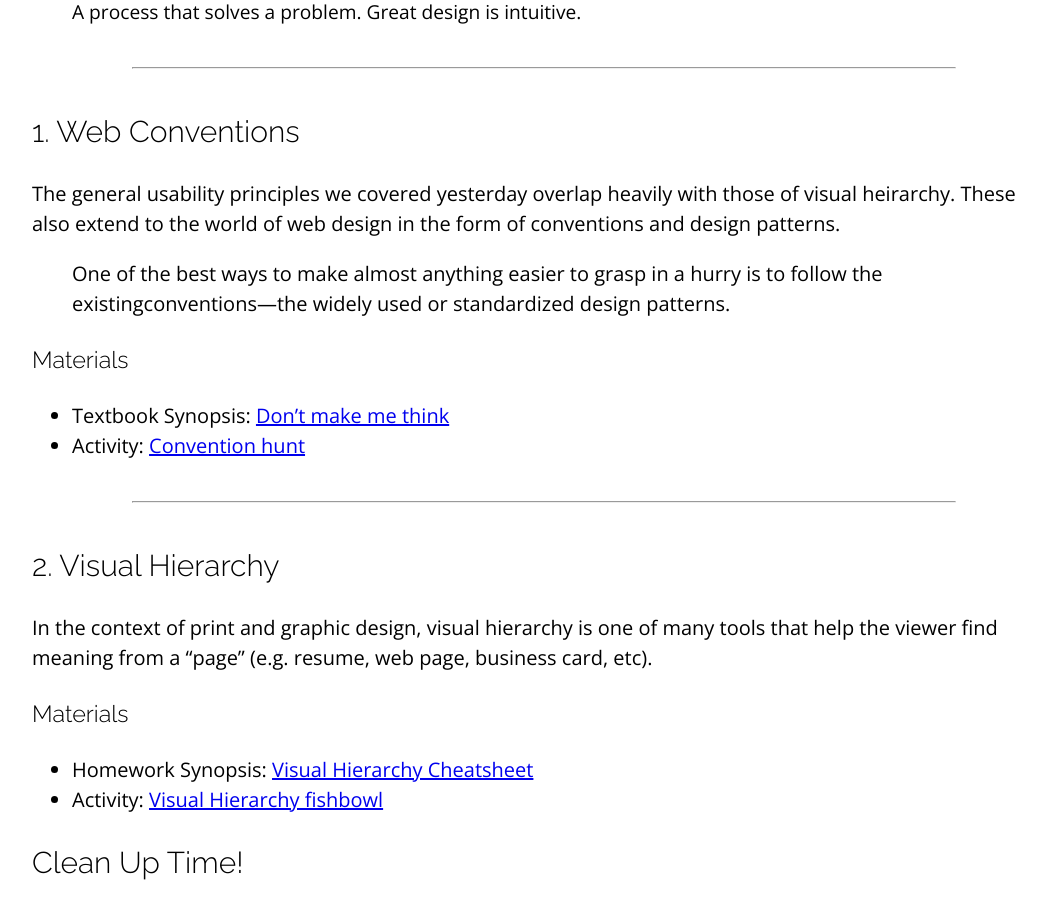
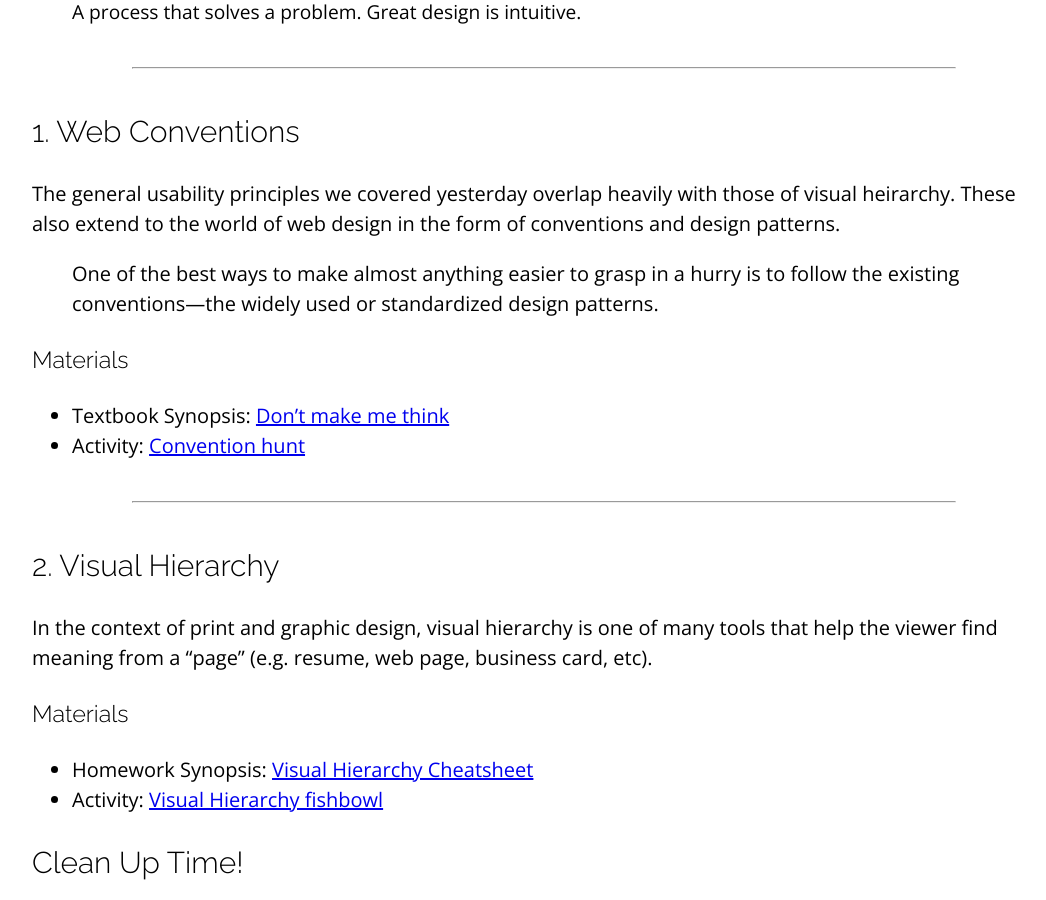
Before and after one commit to sait-wbdv/winter-2021, a Jekyll site: the page built from _posts/2021-01-13-visual-hierarchy-design.md, in a window 1280 px wide and 900 px high, scrolled down 2670 px. Shown: the whole window, without its empty margins (96-1142 px from the left). Built offline with Jekyll 4.4.1, drawn with Linux system fonts in a browser that asks for light colours; nearby versions of some CDN libraries.

Commit message:
added space between words on Line 68

```diff
--- a/_posts/2021-01-13-visual-hierarchy-design.md
+++ b/_posts/2021-01-13-visual-hierarchy-design.md
@@ -65,7 +65,7 @@ Design
 ## 1. Web Conventions
 The general usability principles we covered yesterday overlap heavily with those of visual heirarchy. These also extend to the world of web design in the form of conventions and design patterns.
 
-> One of the best ways to make almost anything easier to grasp in a hurry is to follow the existingconventions—the widely used or standardized design patterns.
+> One of the best ways to make almost anything easier to grasp in a hurry is to follow the existing conventions—the widely used or standardized design patterns.
 
 ### Materials
 - Textbook Synopsis: [Don't make me think]({{site.baseurl}}/cheatsheets/web-conventions)
```
